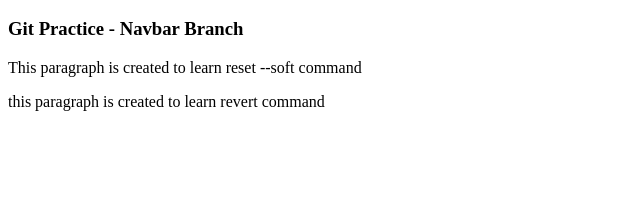
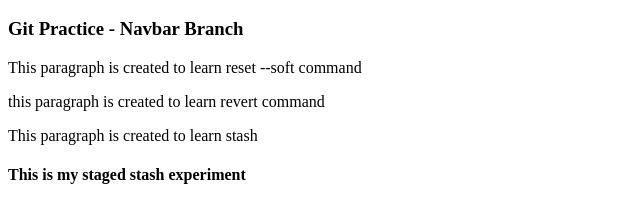
Before and after one commit to mohd-Affan16/Git-Practice, a plain HTML site: page index.html in a window 1280 px wide. Shown: the part 48-270 px from the top of the page, without its empty margins (0-640 px from the left). Drawn offline with Linux system fonts and the light colour scheme.

Commit message:
This contain the content of stash mission

```diff
--- a/index.html
+++ b/index.html
@@ -9,6 +9,8 @@
     <h3>Git Practice - Navbar Branch</h3>
     <p>This paragraph is created to learn reset --soft command </p>
     <p>this paragraph is created to learn revert command </p>
+    <p>This paragraph is created to learn stash</p>
+    <h4>This is my staged stash experiment</h4>
         <script>
 
         </script>
```
